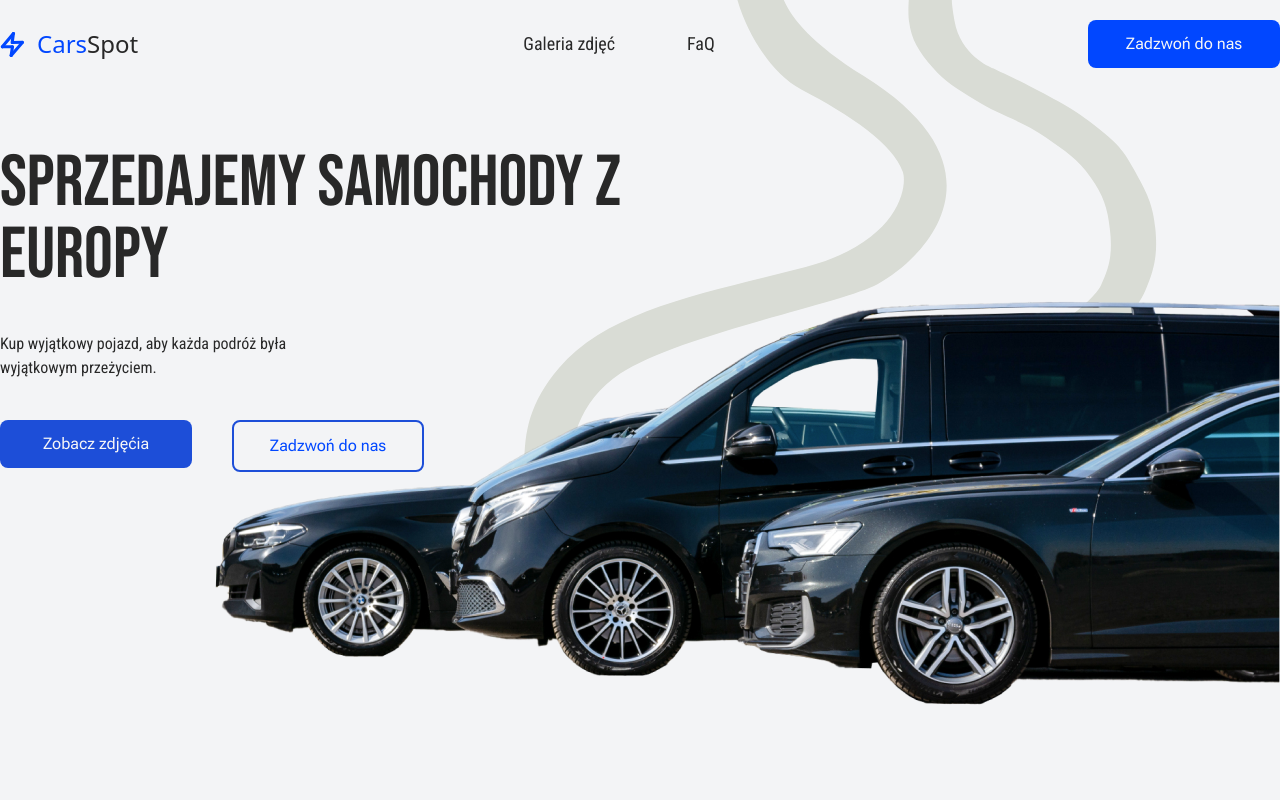
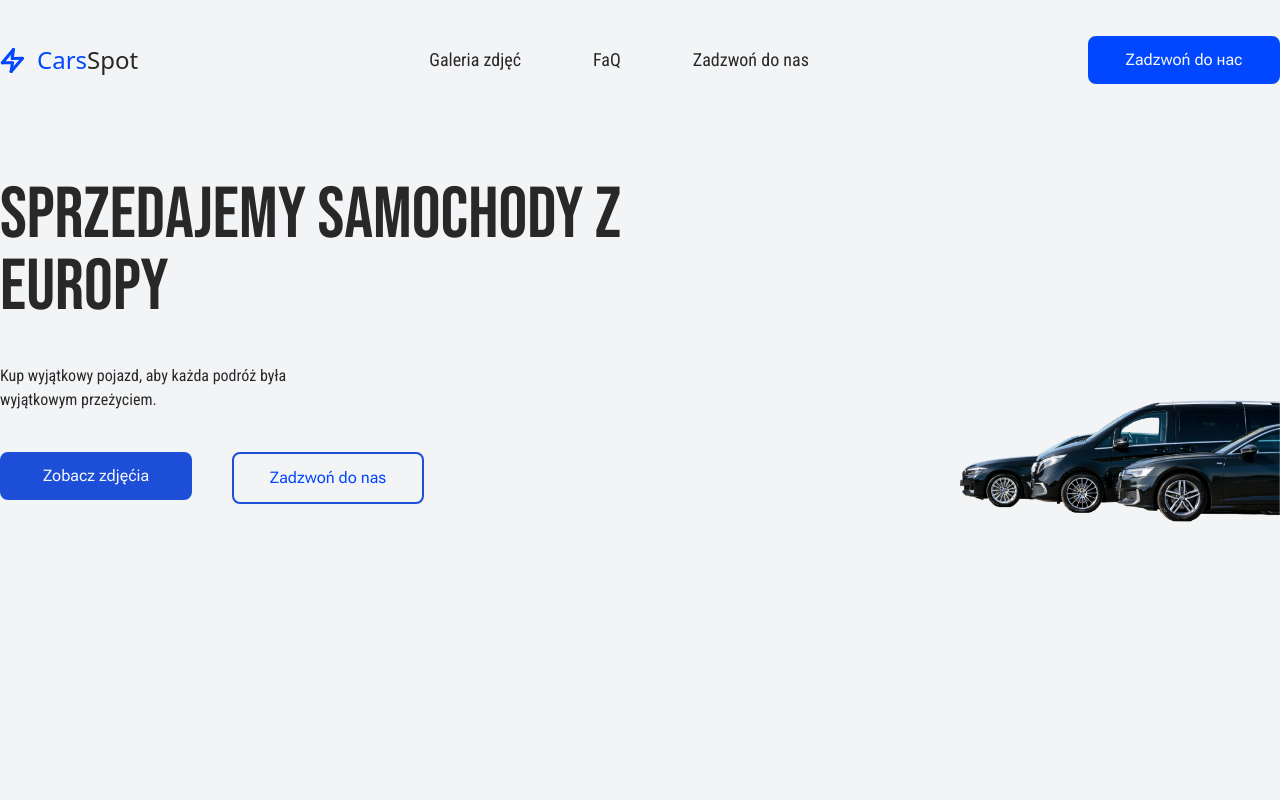
Before and after one commit to KarolinaIvanitska/Cars_Spot, a React (Vite) app: page / in a window 1280 px wide. Shown: the top 800 px of the page. Built offline with nearby package versions, Linux system fonts and the light colour scheme.

Commit message:
Add responsive to header and create burger menu

```diff
--- a/src/App.jsx
+++ b/src/App.jsx
@@ -1,12 +1,14 @@
 import Footer from "./components/Footer/Footer";
 import Headers_presentation from "./components/Headers_presentation/Headers_presentation";
 import Hero from "./components/Hero/Hero";
+import Navigation from "./components/Navigation/Navigation";
 import SEO from "./components/SEO/SEO.JSX";
 
 function App() {
   return (
     <>
       <div className="container mx-auto pt-5 pb-10px">
+        <Navigation />
         <Hero />
         <Headers_presentation />
       </div>
--- a/src/components/Hero/Hero.jsx
+++ b/src/components/Hero/Hero.jsx
@@ -1,38 +1,23 @@
-import { Icon } from "../../icons/Icon";
 import cars from "../../images/cars.png";
-import Navigation from "../Navigation/Navigation";
 
 const Hero = () => {
   return (
     <section className="h-screen">
-      <div className=" inset-0 -z-10">
-        <Icon
-          id="vector-1"
-          size={340}
-          className="absolute -top-1  right-20 fill-vector-color"
-        />
-        <Icon
-          id="vector-2"
-          size={600}
-          className="absolute -top-10 right-60   fill-vector-color"
-        />
-      </div>
-      <Navigation />
       <div className="flex flex-col m-auto">
-        <h1 className="text-7xl  uppercase text-start  pt-20 pb-10 max-w-2xl text-text-color font-bebas">
+        <h1 className="mobile:text-3xl tablet:text-7xl  uppercase text-start  pt-20 pb-10 max-w-2xl text-text-color font-bebas">
           Sprzedajemy samochody z Europy
         </h1>
-        <p className="text-start max-w-xl pb-10 w-80 text-text-color font-roboto">
+        <p className="text-start  mobile:pb-5 tablet:pb-10 tablet:w-80 mobile:w-60 text-text-color font-roboto">
           Kup wyjątkowy pojazd, aby każda podróż była wyjątkowym przeżyciem.
         </p>
         <ul className="flex gap-10">
           <li>
-            <button className="bg-blue-700 text-background-color font-roboto_flex p-3 rounded-lg w-48 transition duration-300 ease-in-out transform hover:bg-blue-800 hover:scale-105">
+            <button className="bg-blue-700 text-background-color font-roboto_flex p-3 rounded-lg  transition duration-300 ease-in-out transform hover:bg-blue-800 hover:scale-105 tablet:w-48 mobile:w-36">
               <a href="#gallery">Zobacz zdjęćia</a>
             </button>
           </li>
           <li>
-            <button className="bg-white-700 text-logo-color  font-roboto_flex p-3 rounded-lg w-48  border-blue-700 border-2 transition duration-300 ease-in-out transform hover:bg-background-color hover:text-logo-color hover:border-blue-700 hover:scale-105">
+            <button className="bg-white-700 text-logo-color  font-roboto_flex p-3 rounded-lg w-48  border-blue-700 border-2 transition duration-300 ease-in-out transform hover:bg-background-color hover:text-logo-color hover:border-blue-700 hover:scale-105 tablet:w-48 mobile:w-36">
               <a href="tel:+48 123 456 789">Zadzwoń do nas</a>
             </button>
           </li>
@@ -41,7 +26,7 @@ const Hero = () => {
       <img
         src={cars}
         alt="Cars"
-        className="absolute  right-0 top-[300px] object-cover"
+        className="absolute mobile: top-[400px] right-0 w-full h-auto mobile:w-1/2 tablet:w-1/3 desktop:w-1/4 object-cover"
       />
     </section>
   );
--- a/src/components/Navigation/Navigation.jsx
+++ b/src/components/Navigation/Navigation.jsx
@@ -1,11 +1,17 @@
+import { useState } from "react";
 import { Icon } from "../../icons/Icon";
+import NavigationLinks from "./Navigations_links";
+const Navigation = () => {
+  const [isModalOpen, setIsModalOpen] = useState(false);
+  const toggleModal = () => {
+    setIsModalOpen(!isModalOpen);
+  };
 
-const Navigation = () => {
   return (
     <header className="top-0">
       <nav>
-        <div className="container mx-auto flex justify-between items-center p-y-20">
-          <div className="flex items-center align-middle">
+        <div className="container mx-auto flex justify-between items-center py-4">
+          <div className="flex items-center">
             <Icon id="logo" size={25} className="text-logo-color" />
             <a
               className="text-2xl text-text-color block rounded-md px-3 py-2 font-medium"
@@ -15,19 +21,38 @@ const Navigation = () => {
             </a>
           </div>
 
-          <ul className=" flex items-center justify-between gap-10">
-            <li>
-              <a className="link">Galeria zdjęć</a>
-            </li>
-            <li>
-              <a className="link">FaQ</a>
-            </li>
-          </ul>
-          <button type="button" className="btn_zadzwon">
-            <a href="tel:+48 123 456 789">Zadzwoń do nas</a>
+          <div className="hidden tablet:flex items-center">
+            <NavigationLinks onClick={toggleModal} />
+          </div>
+
+          <button type="button" className="hidden tablet:block btn_zadzwon">
+            <a href="tel:+48 123 456 789">Zadzwoń do нас</a>
+          </button>
+
+          <button
+            type="button"
+            className="tablet:hidden stroke-logo-color"
+            onClick={toggleModal}
+          >
+            <Icon id="menu" size={30} />
           </button>
         </div>
       </nav>
+
+      {isModalOpen && (
+        <div className="absolute inset-0">
+          <div className="bg-background-color bg-opacity-75 fixed inset-0 flex items-center justify-center z-50 p-8">
+            <button className="absolute top-8 right-6" onClick={toggleModal}>
+              <Icon
+                id="close"
+                size={30}
+                className="stroke-logo-color fill-logo-color"
+              />
+            </button>
+            <NavigationLinks onClick={toggleModal} />
+          </div>
+        </div>
+      )}
     </header>
   );
 };
--- /dev/null
+++ b/src/components/Navigation/Navigations_links.jsx
@@ -0,0 +1,27 @@
+const NavigationLinks = ({ onClick }) => {
+  return (
+    <ul className="flex flex-col tablet:flex-row gap-6 mobile:gap-10">
+      <li>
+        <a className="link block text-xl" onClick={onClick}>
+          Galeria zdjęć
+        </a>
+      </li>
+      <li>
+        <a className="link block text-xl" onClick={onClick}>
+          FaQ
+        </a>
+      </li>
+      <li>
+        <a
+          className="link block text-xl"
+          href="tel:+48 123 456 789"
+          onClick={onClick}
+        >
+          Zadzwoń do nas
+        </a>
+      </li>
+    </ul>
+  );
+};
+
+export default NavigationLinks;
--- a/src/index.css
+++ b/src/index.css
@@ -12,6 +12,9 @@ body {
 .slick-slide > div {
   margin: 0 20px;
 }
+
+/* section SEO */
+
 .text-h2 {
   @apply text-2xl  uppercase text-background-color font-bebas mb-3 font-normal;
 }
@@ -35,3 +38,5 @@ body {
 .link {
   @apply text-lg mx-4 hover:text-logo-color text-text-color transition duration-300 ease-in-out transform font-roboto;
 }
+
+/* End of section SEO */
--- a/tailwind.config.js
+++ b/tailwind.config.js
@@ -15,6 +15,11 @@ export default {
         roboto: ["Roboto Condensed", "sans-serif"],
         roboto_flex: ["Roboto Flex", "sans-serif"],
       },
+      screens: {
+        mobile: "320px",
+        tablet: "768px",
+        desktop: "1280px",
+      },
     },
   },
   plugins: [],
```
Also changed, not shown: src/icons/sprite.svg.
